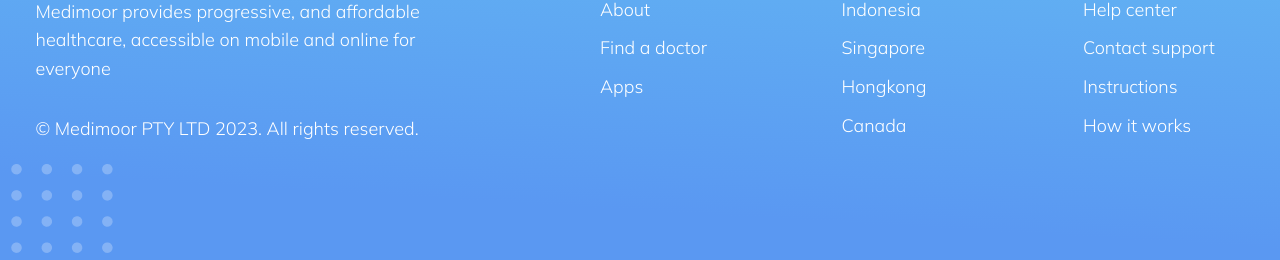
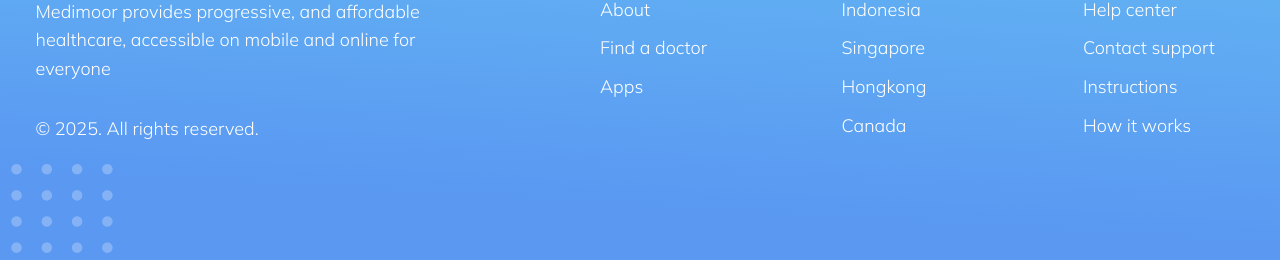
Before and after one commit to devsumon2015/Medimoor_Hospital_Website, a plain HTML site: page index.html in a window 1280 px wide. Shown: the part 5335-5595 px from the top of the page. Drawn offline with nearby package versions, Linux system fonts and the light colour scheme.

Commit message:
Update index.html

```diff
--- a/index.html
+++ b/index.html
@@ -363,7 +363,7 @@
                                     <span class = "brand-text fw-7">Medimoor</span>
                                 </a>
                                 <p class = "text-white">Medimoor provides progressive, and affordable healthcare, accessible on mobile and online for everyone</p>
-                                <p class = "text-white copyright-text">&copy; Medimoor PTY LTD 2023. All rights reserved.</p>
+                                <p class = "text-white copyright-text">&copy; 2025. All rights reserved.</p>
                             </div>
 
                             <div class = "footer-item">
```
